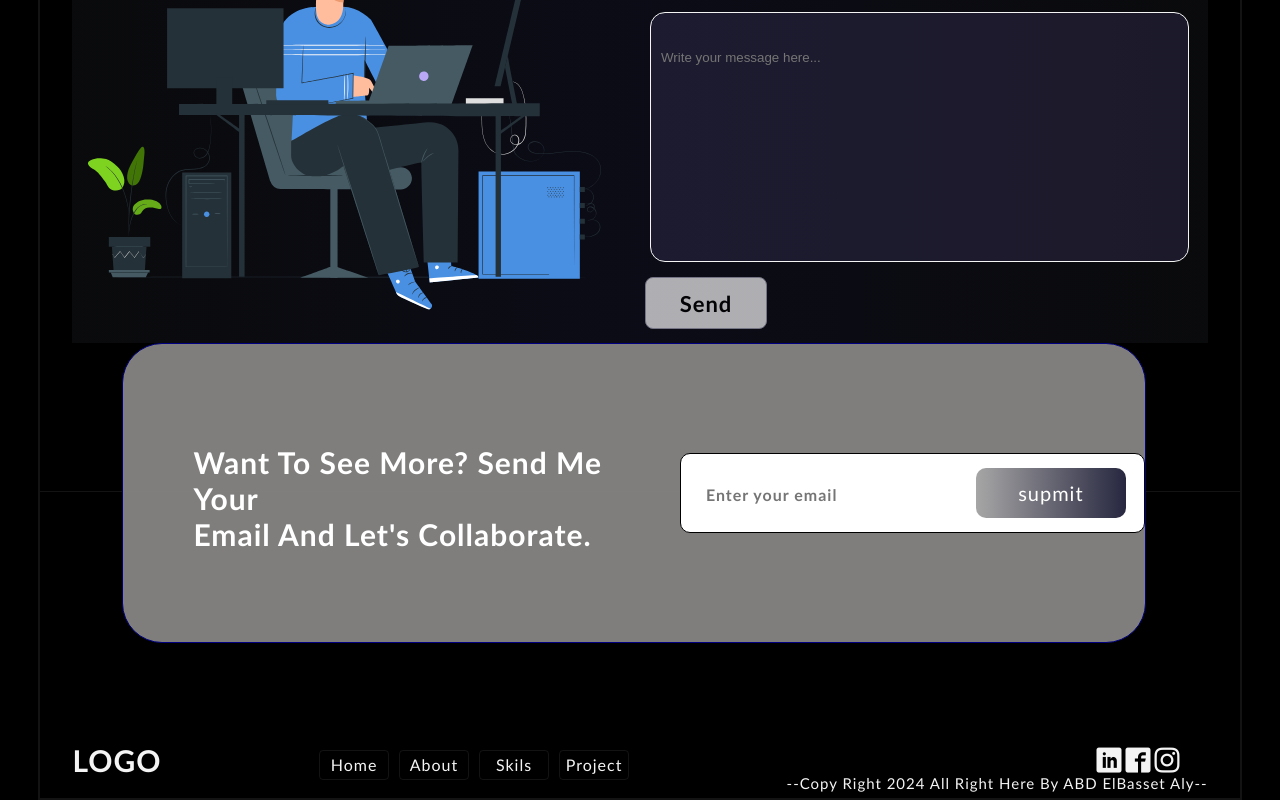
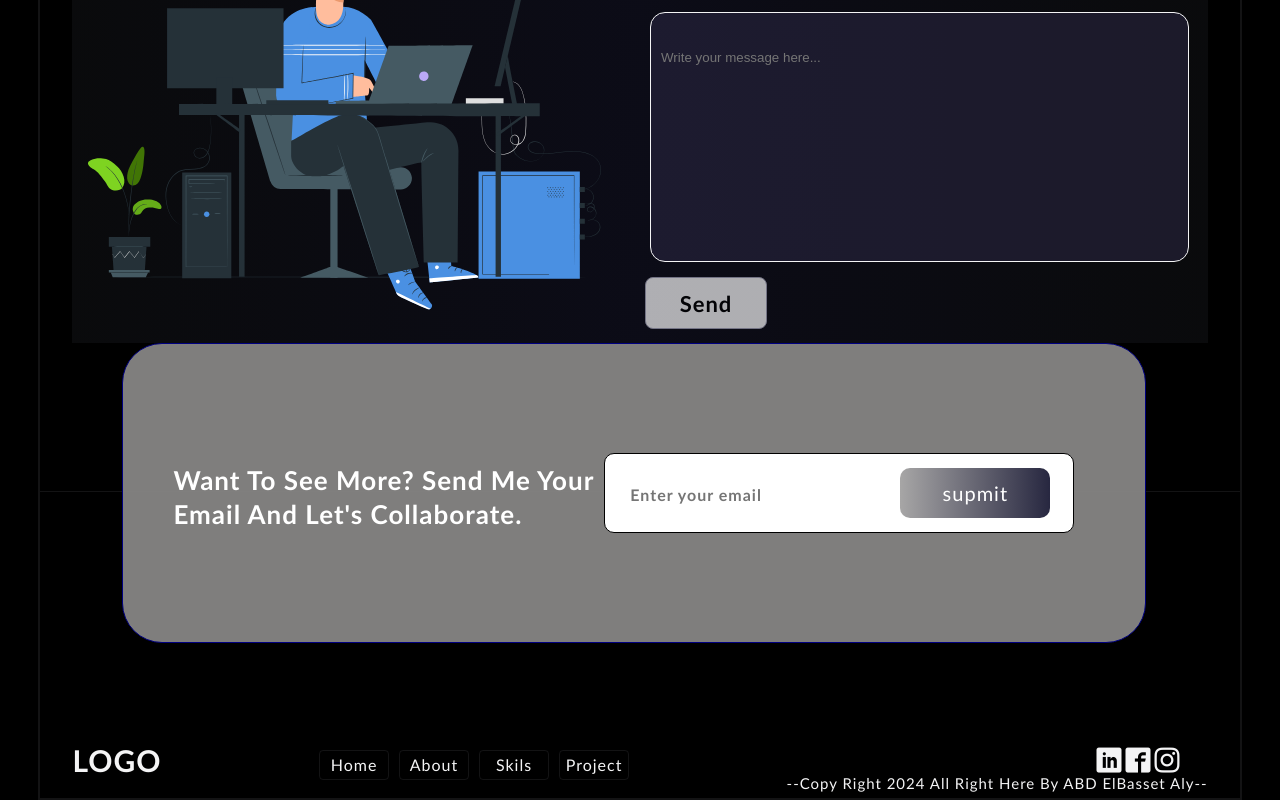
Before and after one commit to abdelbassetali/React-portfolio, a React (Vite) app: page / in a window 1280 px wide. Shown: the part 2599-3399 px from the top of the page. Built offline with nearby package versions, Linux system fonts and the light colour scheme.

Commit message:
Update contact.css

```diff
--- a/src/components/4-contact/contact.css
+++ b/src/components/4-contact/contact.css
@@ -12,11 +12,19 @@
 .contan{
     height: 100px;
 }
-.email-1{
+/* .email-1{
     font-size: 30px;
  text-transform: capitalize;
  margin-top: 10px;
- margin-left: 70px;
+ margin-left: 50px;
+} */
+.email-1 {
+    font-size: 26px; /* قللناها حاجة بسيطة عشان توسع براحتها */
+    text-transform: capitalize;
+    margin-top: 10px;
+    margin-left: 50px; /* ظبطنا المسافة من الشمال */
+    max-width: 450px; /* بنحدد أقصى عرض عشان تخليه ينزل سطرين بس بالذوق اللي يعجبك */
+    line-height: 1.3; /* مسافة مريحة بين السطور */
 }
 .sing-in{
     border: none;
```
